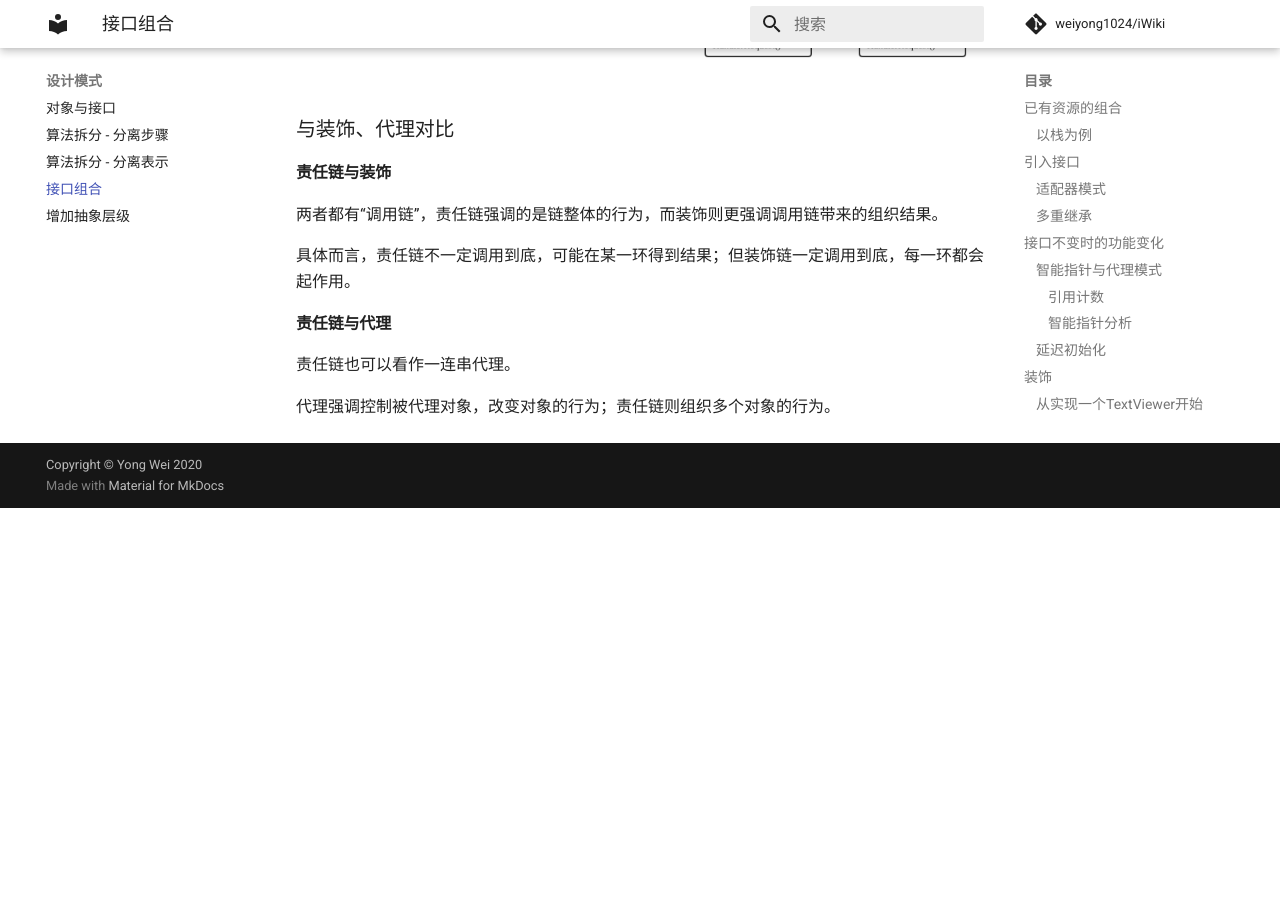
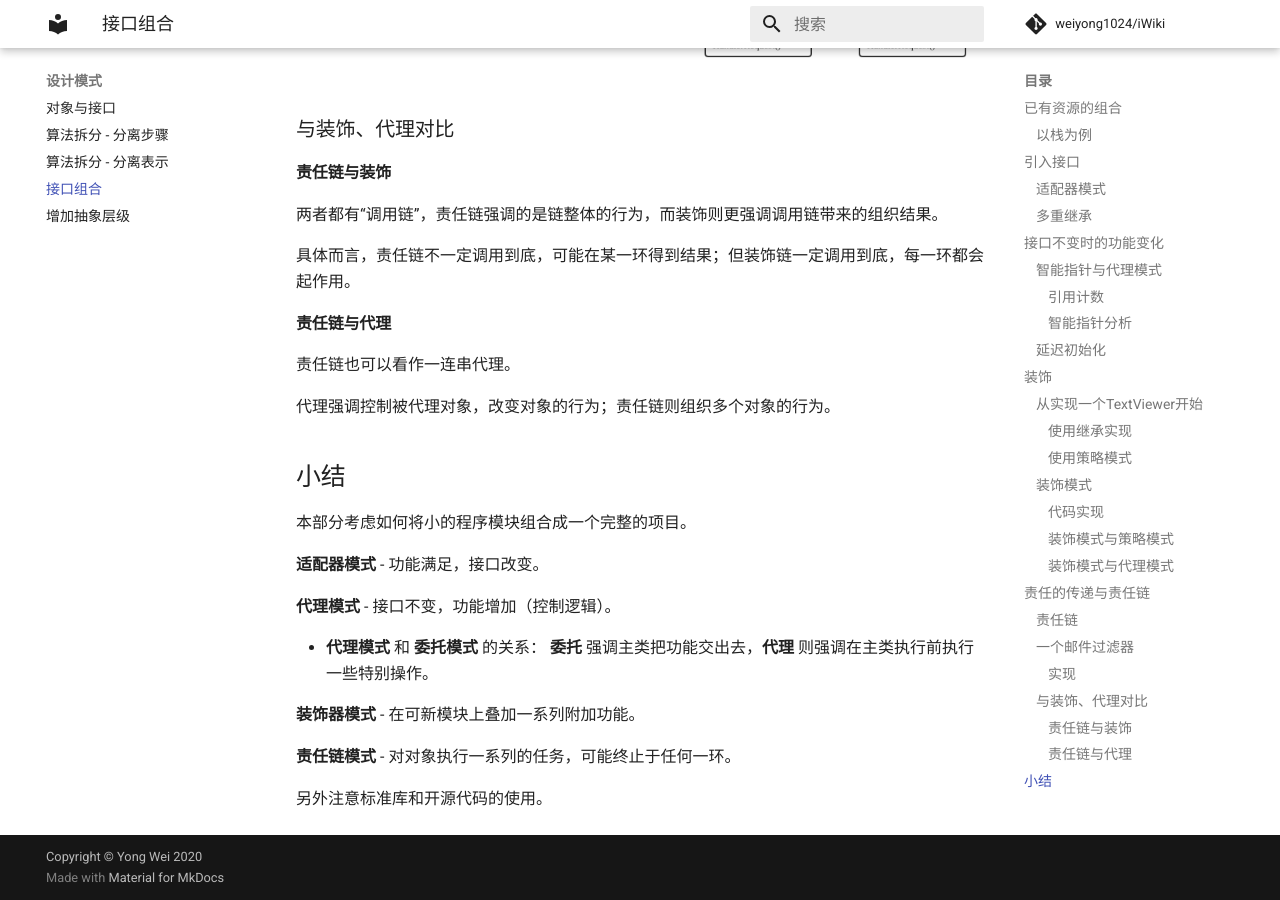
Before and after one commit to weiyong1024/iWiki, an MkDocs documentation site: the page built from docs/design_pattern/compose_interfaces.md, in a window 1280 px wide and 900 px high, scrolled down 13729 px. Built offline with MkDocs 1.6.1 and Material for MkDocs 9.7.7, drawn with Linux system fonts in a browser that asks for light colours; formulas are drawn with MathJax 3; comment, search, counter and statistics services are not loaded; before the commit the page ends 14237 px from its top, so only the background shows below that.

Commit message:
Finish composing interface

```diff
--- a/docs/design_pattern/compose_interfaces.md
+++ b/docs/design_pattern/compose_interfaces.md
@@ -482,3 +482,20 @@ int main(int argc, char* argv[]) {
 责任链也可以看作一连串代理。
 
 代理强调控制被代理对象，改变对象的行为；责任链则组织多个对象的行为。
+
+
+## 小结
+
+本部分考虑如何将小的程序模块组合成一个完整的项目。
+
+**适配器模式** - 功能满足，接口改变。
+
+**代理模式** - 接口不变，功能增加（控制逻辑）。
+
+* **代理模式** 和 **委托模式** 的关系： **委托** 强调主类把功能交出去，**代理** 则强调在主类执行前执行一些特别操作。
+
+**装饰器模式** - 在可新模块上叠加一系列附加功能。
+
+**责任链模式** - 对对象执行一系列的任务，可能终止于任何一环。
+
+另外注意标准库和开源代码的使用。
--- a/mkdocs.yml
+++ b/mkdocs.yml
@@ -83,6 +83,8 @@ nav:
       - Storm: open_source/streaming/storm.md
     - 数据库:
       - LevelDB: open_source/database/leveldb.md
+    - 浏览器:
+      - Chromium: open_source/browser/chromium.md
   - 行业思考: thinking_in_industry/index.md
   - 关于作者: about.md
 
```
Also changed, not shown: docs/open_source/browser/chromium.md (added, +5 -0 lines).
